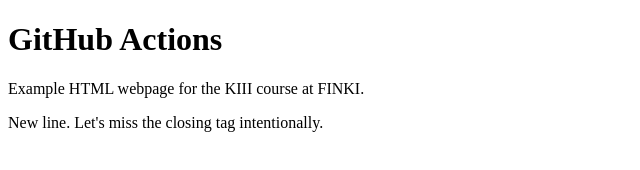
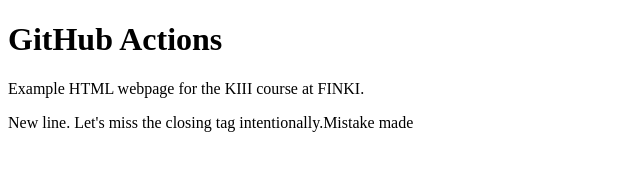
Before and after one commit to ivanadimitrova123/kiii-github-actions, a plain HTML site: page index.html in a window 1280 px wide. Shown: the whole page, without its empty margins (0-640 px from the left). Drawn offline with Linux system fonts and the light colour scheme.

Commit message:
Update index.html

```diff
--- a/index.html
+++ b/index.html
@@ -3,6 +3,6 @@
   <body>
     <h1>GitHub Actions</h1>
     <p>Example HTML webpage for the KIII course at FINKI.</p>
-    <p>New line. Let's miss the closing tag intentionally.</p>
+    <p>New line. Let's miss the closing tag intentionally.Mistake made
   </body>
 </html>
```
